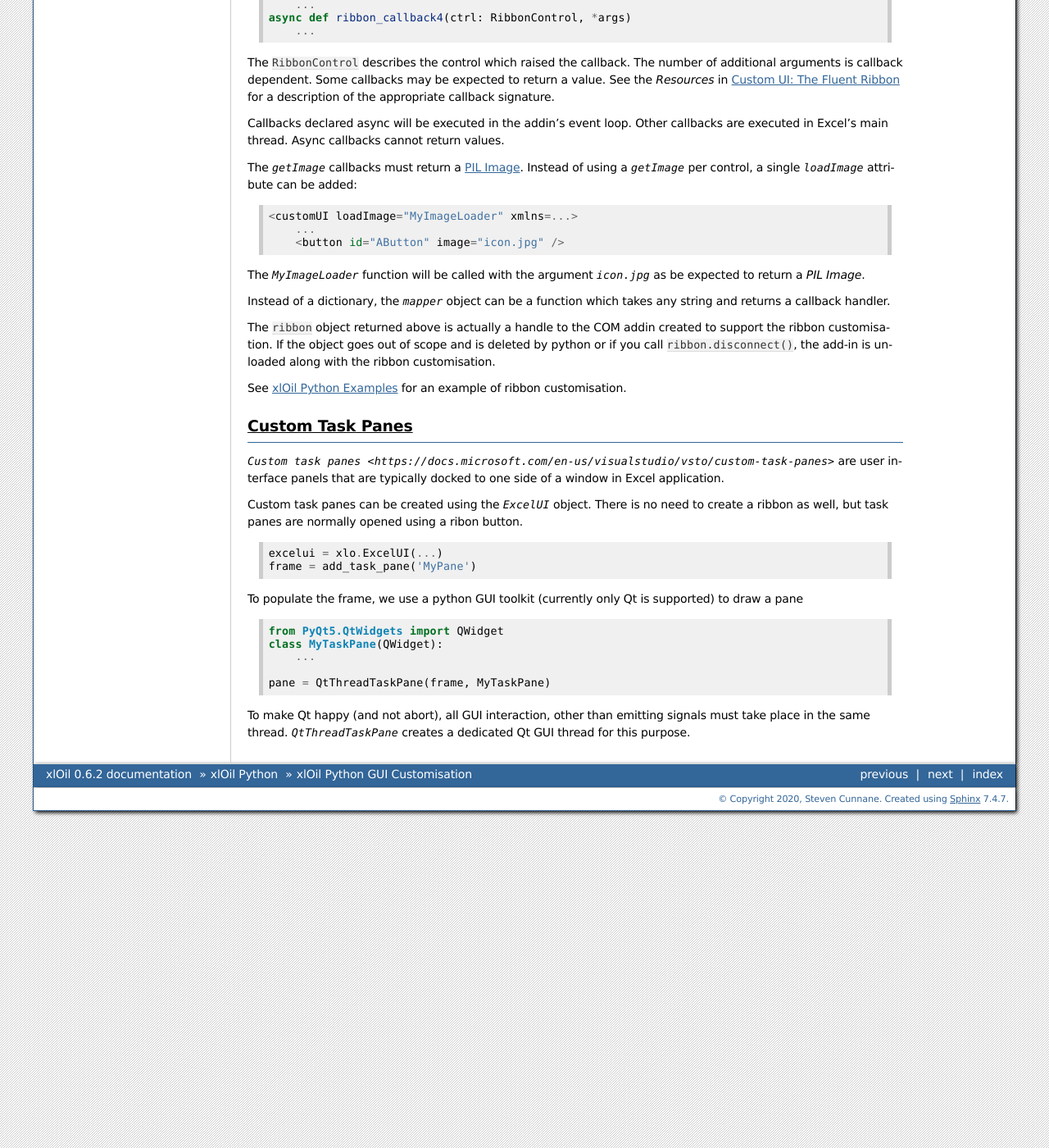
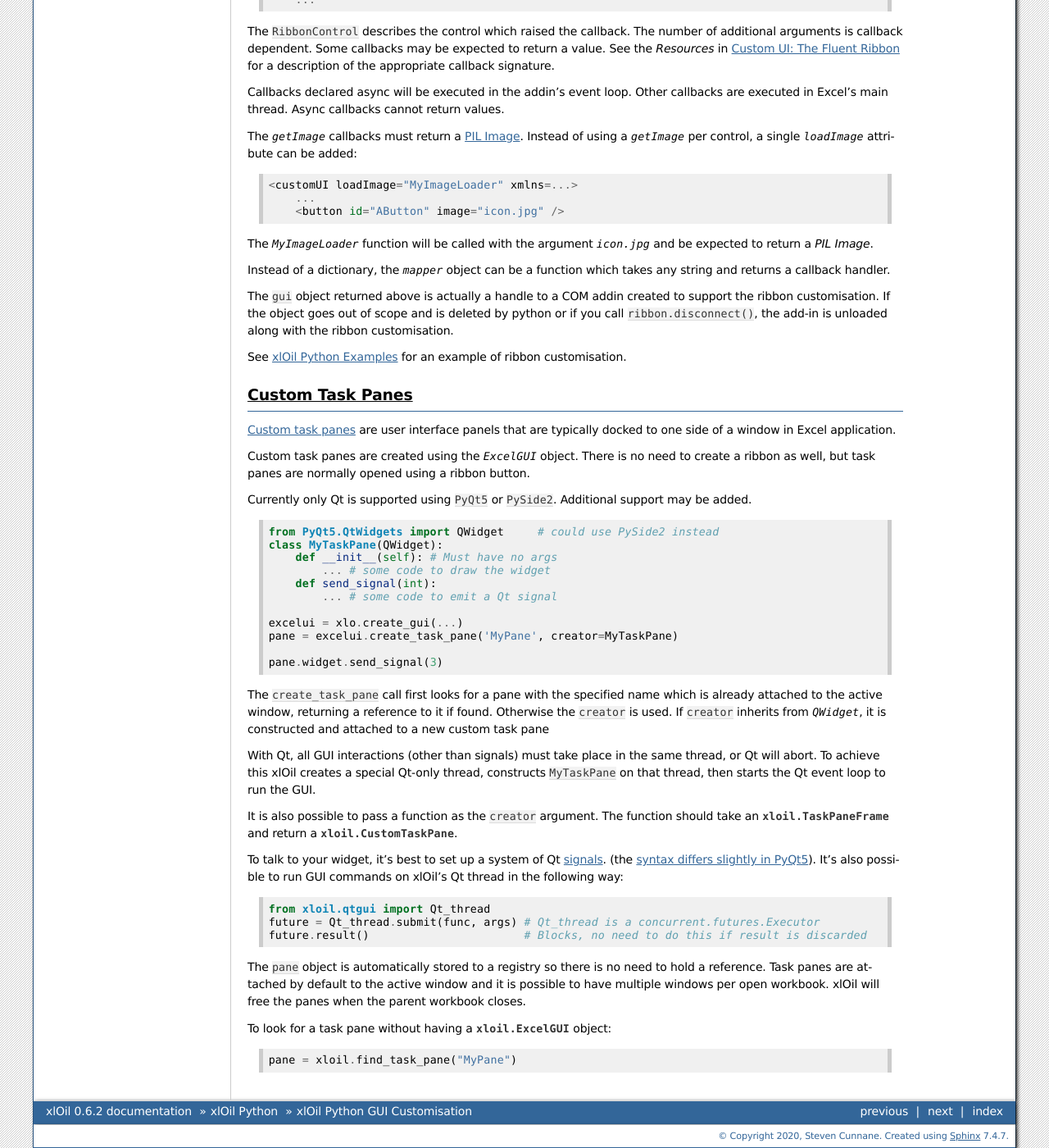
Before and after one commit to cunnane/xloil, a Sphinx documentation site: the page built from docs/source/xlOil_Python/CustomGUI.rst, in a window 1280 px wide and 1400 px high, scrolled down 836 px. Shown: the whole window at 82% size. Built offline with Sphinx 7.4.7, drawn with Linux system fonts in a browser that asks for light colours; the version number could not be read and is left out; some of the changed text lies outside the part shown.

Commit message:
Python : update docs

```diff
--- a/docs/source/xlOil_Python/CustomGUI.rst
+++ b/docs/source/xlOil_Python/CustomGUI.rst
@@ -12,6 +12,7 @@ Status Bar
 Possibly the simplest Excel GUI interaction: writing messages to Excel's status bar:
 
 ::
+
     from xloil import StatusBar
 
     with StatusBar(1000) as status:
@@ -20,18 +21,18 @@ Possibly the simplest Excel GUI interaction: writing messages to Excel's status
         status.msg('Done slow thing')
 
 The `StatusBar` object clears the status bar after the specified number of milliseconds
-at the end of the `with` context.
+once the `with` context ends
 
 
 Ribbon
 ------
 
 xlOil allows dynamic creation of Excel Ribbon components. See :any:`concepts-ribbon` for
-background.  To customise the ribbon, run the following:
+background.
 
 ::
 
-    ribbon = xlo.ExcelUI(r'''<customUI xmlns=...>....</<customUI>''',
+    gui = xlo.create_gui(r'''<customUI xmlns=...>....</<customUI>''',
         mapper={
             'onClick1': run_click,
             'onClick2': run_click,
@@ -68,41 +69,72 @@ Instead of using a `getImage` per control, a single `loadImage` attribute can be
         ...
         <button id="AButton" image="icon.jpg" />
 
-The `MyImageLoader` function will be called with the argument `icon.jpg` as be expected to return a
-*PIL Image*.
+The `MyImageLoader` function will be called with the argument `icon.jpg` and be expected to return
+a *PIL Image*.
 
 Instead of a dictionary, the `mapper` object can be a function which takes any string and returns a
 callback handler.
 
-The ``ribbon`` object returned above is actually a handle to the COM addin created to support
+The ``gui`` object returned above is actually a handle to a COM addin created to support
 the ribbon customisation.  If the object goes out of scope and is deleted by python or if you call
 ``ribbon.disconnect()``, the add-in is unloaded along with the ribbon customisation.
 
-See :doc:`Example` for an example of ribbon customisation.
+See :doc:`ExampleGUI` for an example of ribbon customisation.
 
 Custom Task Panes
 -----------------
 
-`Custom task panes <https://docs.microsoft.com/en-us/visualstudio/vsto/custom-task-panes>` are user
+`Custom task panes <https://docs.microsoft.com/en-us/visualstudio/vsto/custom-task-panes>`_ are user
 interface panels that are typically docked to one side of a window in Excel application.
 
-Custom task panes can be created using the `ExcelUI` object. There is no need to create a ribbon as
-well, but task panes are normally opened using a ribon button.
+Custom task panes are created using the `ExcelGUI` object. There is no need to create a ribbon as
+well, but task panes are normally opened using a ribbon button.
+
+Currently only Qt is supported using ``PyQt5`` or ``PySide2``. Additional support may be added.
 
 ::
 
-    excelui = xlo.ExcelUI(...)
-    frame = add_task_pane('MyPane')
+    from PyQt5.QtWidgets import QWidget     # could use PySide2 instead
+    class MyTaskPane(QWidget):
+        def __init__(self): # Must have no args
+            ... # some code to draw the widget
+        def send_signal(int):
+            ... # some code to emit a Qt signal
 
-To populate the frame, we use a python GUI toolkit (currently only Qt is supported) to draw a pane
+    excelui = xlo.create_gui(...)
+    pane = excelui.create_task_pane('MyPane', creator=MyTaskPane)
+
+    pane.widget.send_signal(3)
+
+The ``create_task_pane`` call first looks for a pane with the specified name which is already
+attached to the active window, returning a reference to it if found.  Otherwise the ``creator``
+is used.  If ``creator`` inherits from `QWidget`, it is constructed and attached to a new
+custom task pane
+
+With Qt, all GUI interactions (other than signals) must take place in the same thread, or
+Qt will abort.  To achieve this xlOil creates a special Qt-only thread, constructs ``MyTaskPane``
+on that thread, then starts the Qt event loop to run the GUI.
+
+It is also possible to pass a function as the ``creator`` argument.  The function should take an
+:obj:`xloil.TaskPaneFrame` and return a :obj:`xloil.CustomTaskPane`.
+
+To talk to your widget, it's best to set up a system of Qt
+`signals <https://wiki.qt.io/Qt_for_Python_Signals_and_Slots>`_.
+(the `syntax differs slightly in PyQt5 <https://www.pythonguis.com/faq/pyqt5-vs-pyside2/>`_). It's
+also possible to run GUI commands on xlOil's Qt thread in the following way:
 
 ::
 
-    from PyQt5.QtWidgets import QWidget
-    class MyTaskPane(QWidget):
-        ...
+    from xloil.qtgui import Qt_thread
+    future = Qt_thread.submit(func, args) # Qt_thread is a concurrent.futures.Executor
+    future.result()                       # Blocks, no need to do this if result is discarded
 
-    pane = QtThreadTaskPane(frame, MyTaskPane)
+The ``pane`` object is automatically stored to a registry so there is no need to hold a reference.
+Task panes are attached by default to the active window and it is possible to have multiple
+windows per open workbook.  xlOil will free the panes when the parent workbook closes.
 
-To make Qt happy (and not abort), all GUI interaction, other than emitting signals must take place
-in the same thread. `QtThreadTaskPane` creates a dedicated Qt GUI thread for this purpose.
+To look for a task pane without having a :obj:`xloil.ExcelGUI` object:
+
+::
+
+    pane = xloil.find_task_pane("MyPane")
--- a/docs/source/xlOil_Python/index.rst
+++ b/docs/source/xlOil_Python/index.rst
@@ -16,4 +16,5 @@ xlOil Python
     Rtd
     Debugging
     Example
+    ExampleGUI
     ModuleReference
```
Also changed, not shown: docs/source/xlOil_Cpp/CustomGUI.rst (+23 -3 lines), docs/source/xlOil_Python/ExampleGUI.rst (added, +8 -0 lines), docs/source/xlOil_Python/ExcelApplication.rst (+19 -3 lines), docs/source/xlOil_Python/ExternalPackages.rst (+38 -2 lines), docs/source/xlOil_Python/ModuleReference.rst (+23 -4 lines), 2 other files.
